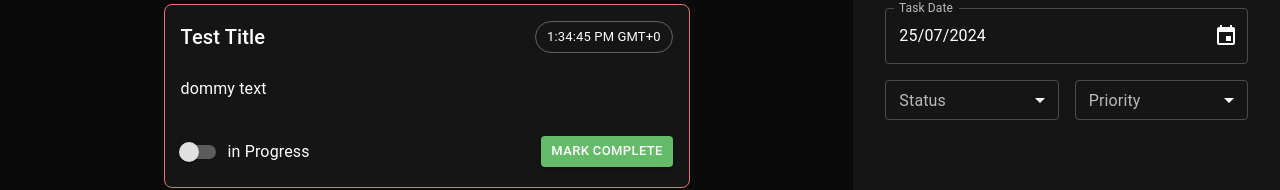
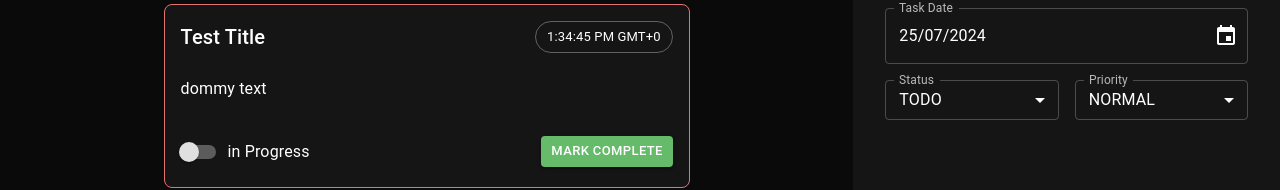
Before and after one commit to SaeedAbi/todo-practice, a React (Create React App) app: page / in a window 1280 px wide. Shown: the part 535-725 px from the top of the page. Built offline with nearby package versions, Linux system fonts and the light colour scheme.

Commit message:
:zap: create states with forms

```diff
--- a/src/components/CreateTaskForm/CreateTaskForm.tsx
+++ b/src/components/CreateTaskForm/CreateTaskForm.tsx
@@ -1,4 +1,4 @@
-import React, {FC, ReactElement} from 'react';
+import React, { FC, ReactElement, useState } from 'react';
 import {Box, Stack, Typography} from "@mui/material";
 import TaskTitle from "./_TaskTitle";
 import TaskDescription from "./_TaskDescription";
@@ -8,15 +8,24 @@
 import {Priority} from "./enums/Priority";
 
 const CreateTaskForm:FC = ():ReactElement => {
+    const [title,setTitle]=useState<string|undefined>(undefined)
+    const [description,setDescription]=useState<string|undefined>(undefined)
+    const [date,setDate]=useState<Date|null>(new Date())
+    const [status,setStatus]=useState<string>(Status.todo)
+    const [priority,setPriority]=useState<string>(Priority.normal)
+
     return (
        <Box display='flex' flexDirection='column' alignItems='flex-start' width='100%' px={4} my={6}>
            <Typography component='h2' variant='h6' mb={2}>Create A Task</Typography>
            <Stack spacing={2} sx={{width:'100%'}}>
-            <TaskTitle/>
-           <TaskDescription/>
-               <TaskDate/>
+            <TaskTitle onChange={(e)=>setTitle(e.target.value)}/>
+           <TaskDescription onChange={e=>setDescription(e.target.value)}/>
+               <TaskDate onChange={date=>setDate(date)} value={date}/>
                <Stack direction='row' spacing={2} sx={{width:'100%'}}>
-               <TaskSelect label='Status' name='status' items={[
+               <TaskSelect label='Status' name='status'
+                           value={status}
+                           onChange={e=>setStatus(e.target.value as string)}
+                           items={[
                    {value:Status.todo,
                    label:Status.todo.toUpperCase(),
                    },
@@ -27,7 +36,10 @@
                     label:Status.completed.toUpperCase(),
                    },
                ]} />
-               <TaskSelect label='Priority' name='priority' items={[
+               <TaskSelect label='Priority' name='priority'
+                           value={priority}
+                           onChange={e=>setPriority(e.target.value as string)}
+                           items={[
                    {
                        value:Priority.low,
                        label:Priority.low.toUpperCase(),
```
